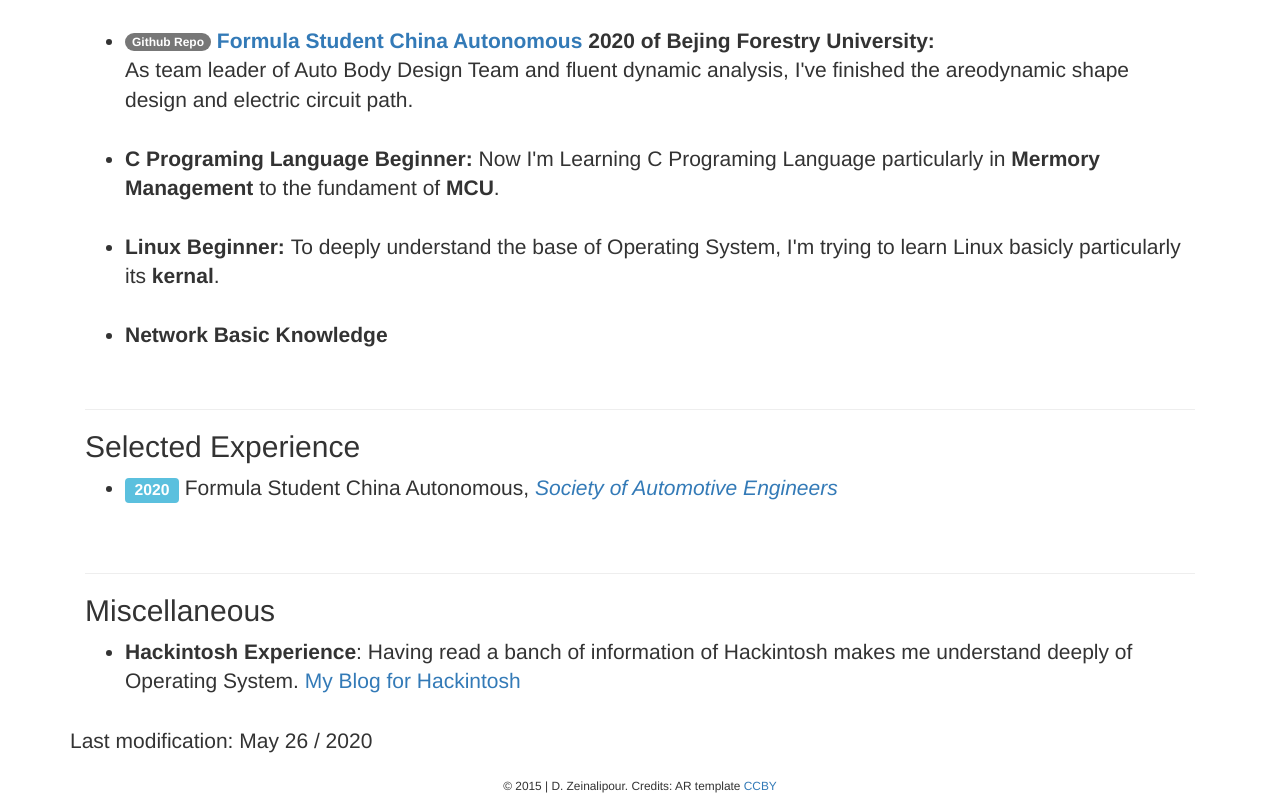
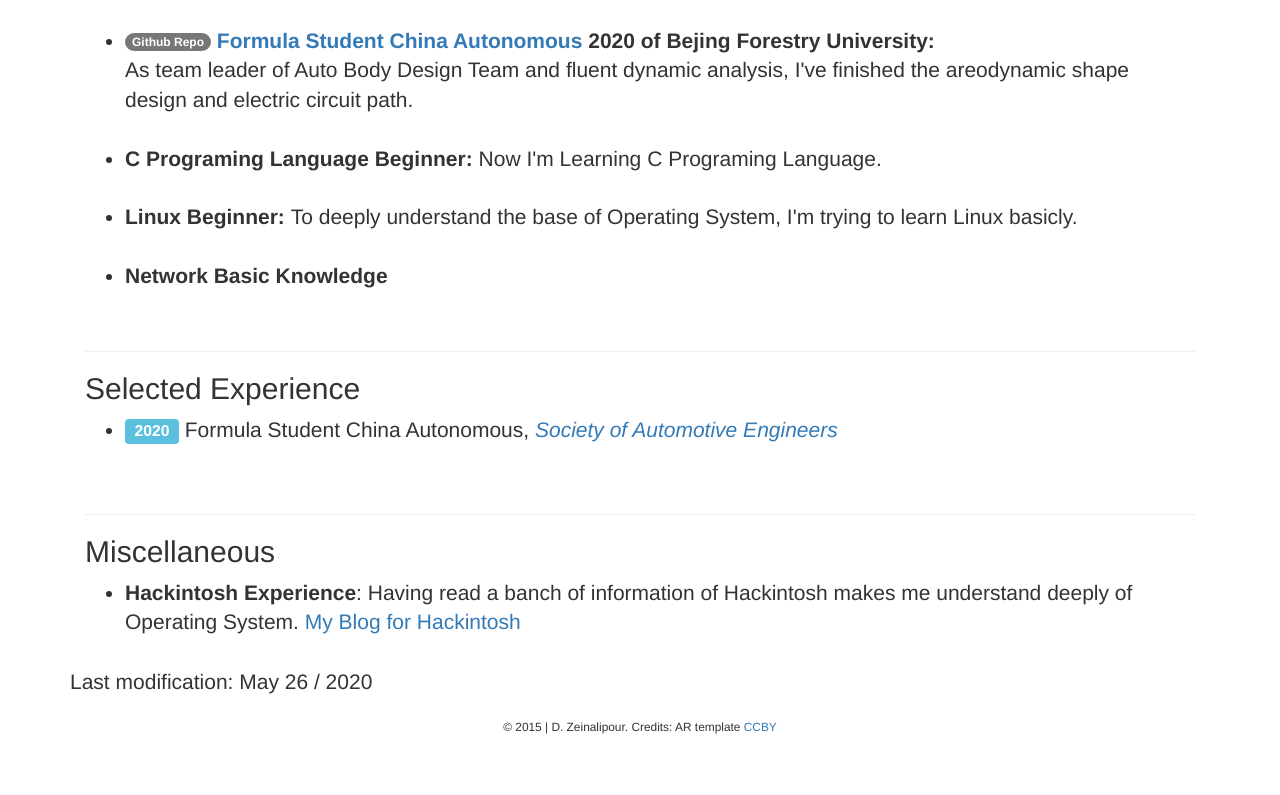
Before and after one commit to whuosu/ShuoCV, a plain HTML site: page index.html in a window 1280 px wide. Shown: the part 986-1781 px from the top of the page. After the commit the page ends 1722 px from the top, so only its background shows below. Drawn offline with Linux system fonts and the light colour scheme.

Commit message:
Add files via upload

```diff
--- a/index.html
+++ b/index.html
@@ -259,14 +259,14 @@
                         <b>
                             C Programing Language Beginner:
                         </b>
-                        Now I'm Learning C Programing Language particularly in <b>Mermory Management</b> to the fundament of <b>MCU</b>.
+                        Now I'm Learning C Programing Language.
                     </li>
                     <br>
                     <li>
                         <b>
                             Linux Beginner:
                         </b>
-                        To deeply understand the base of Operating System, I'm trying to learn Linux basicly particularly its <b>kernal</b>.
+                        To deeply understand the base of Operating System, I'm trying to learn Linux basicly.
                     </li>
                     <br>
                     <li>
```
